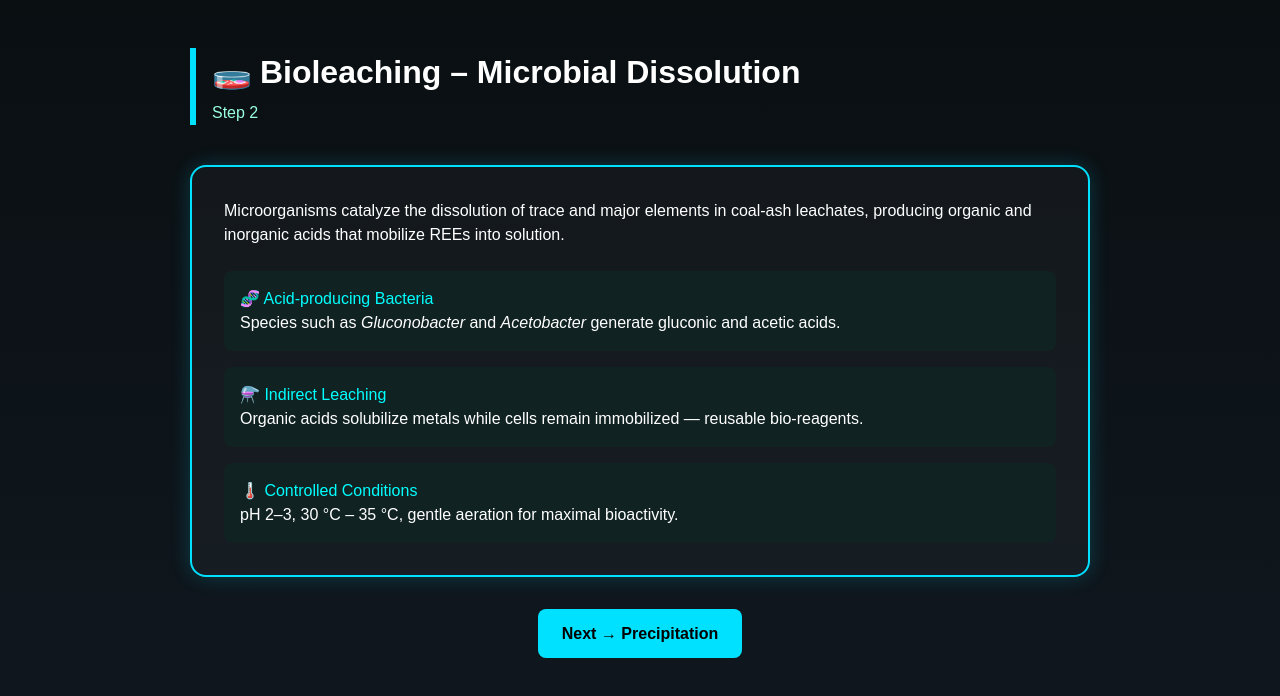
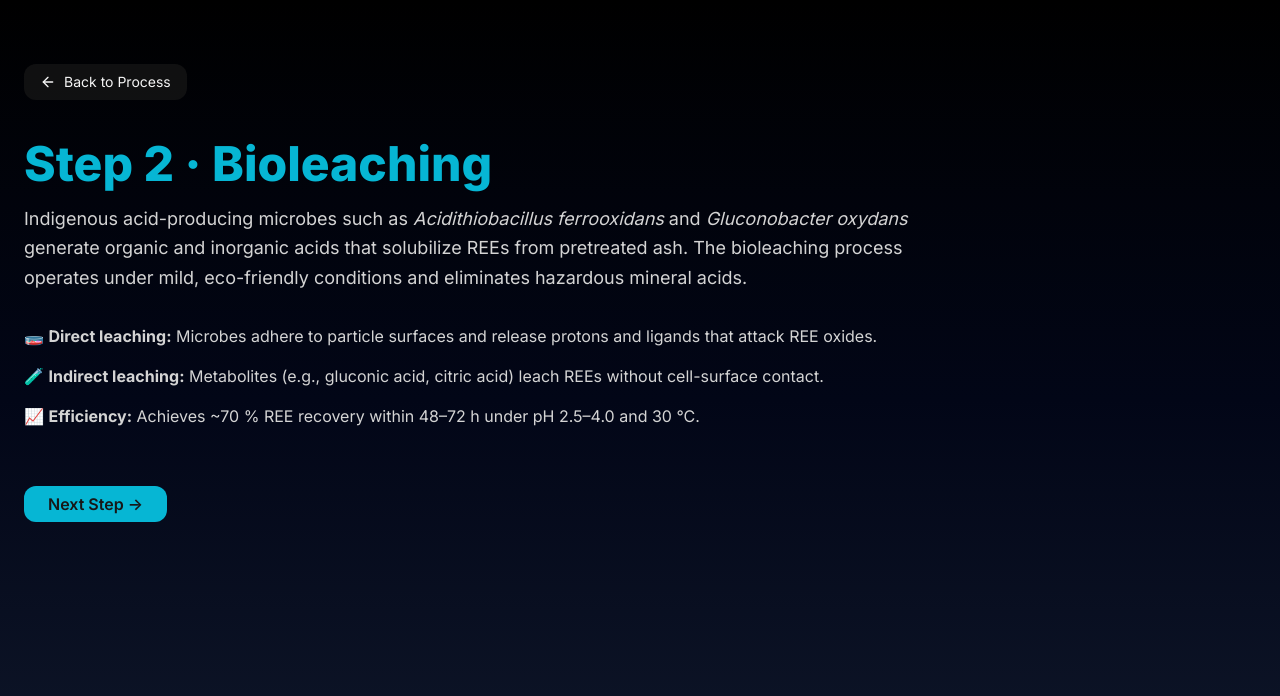
Before and after one commit to anuraggeo/w2wenergene, a React (Vite) app: page /step2 in a window 1280 px wide. Shown: the top 696 px of the page. Built offline with nearby package versions, Linux system fonts and the light colour scheme.

Commit message:
Commit all

```diff
--- a/src/Steps/Step1.jsx
+++ b/src/Steps/Step1.jsx
@@ -1,33 +1,39 @@
-import StepLayout from "../Components/StepLayout";
+import React from "react";
+import { ArrowLeft } from "lucide-react";
+import { useNavigate } from "react-router-dom";
+import { Link } from "react-router-dom";
 
 export default function Step1() {
+  const navigate = useNavigate();
+
   return (
-    <StepLayout
-      step="1"
-      color="#00ff88"
-      icon="⚡"
-      title="Activation of Coal Ash"
-      next={{ path: "/step2", label: "Bioleaching" }}
-    >
-      <p>
-        Coal ash is pretreated to enhance its reactivity and expose rare-earth-bearing phases.
-        Activation breaks down aluminosilicate matrices and increases the leachable surface area.
+    <div className="min-h-screen bg-gradient-to-b from-slate-950 via-slate-900 to-black text-neutral-100 px-6 py-16">
+      <button
+        onClick={() => navigate("/")}
+        className="mb-10 flex items-center gap-2 text-sm px-4 py-2 bg-neutral-900/70 rounded-xl hover:bg-neutral-800 transition"
+      >
+        <ArrowLeft size={16} /> Back to Process
+      </button>
+
+      <h1 className="text-5xl font-extrabold text-brand1 mb-4">Step 1 · Pretreatment & Activation</h1>
+      <p className="text-lg max-w-4xl leading-relaxed text-neutral-300">
+        The pretreatment phase enhances REE availability by breaking glassy aluminosilicate
+        matrices that encapsulate REEs in coal fly ash. Thermal and chemical activation methods
+        such as desilication, alkali roasting, or Flash Joule Heating (FJH) are employed to expose
+        mineral phases containing REEs.
       </p>
-
-      <div style={{ marginTop: "1.5rem", display: "grid", gap: "1rem" }}>
-        <div style={{ background: "#122", padding: "1rem", borderRadius: "0.5rem" }}>
-          <h3 style={{ color: "#0f0" }}>🔹 Alkali Activation</h3>
-          <p>Utilizes NaOH/KOH to dissolve amorphous phases and form reactive gels.</p>
-        </div>
-        <div style={{ background: "#122", padding: "1rem", borderRadius: "0.5rem" }}>
-          <h3 style={{ color: "#0f0" }}>🔹 Acid Activation</h3>
-          <p>Removes inert oxides, mobilizes Al/Fe, and increases REE accessibility.</p>
-        </div>
-        <div style={{ background: "#122", padding: "1rem", borderRadius: "0.5rem" }}>
-          <h3 style={{ color: "#0f0" }}>🔹 Sustainable Techniques</h3>
-          <p>Includes green solvents, low-temperature hydrothermal activation, and NaOH-recycling systems.</p>
-        </div>
-      </div>
-    </StepLayout>
+      <ul className="mt-8 space-y-4 text-neutral-300">
+        <li>⚙️ <b>Desilication:</b> NaOH or KOH treatment dissolves amorphous silica and increases porosity.</li>
+        <li>🔥 <b>FJH or roasting:</b> Rapid heating up to ~1000 °C converts REE-bearing glassy phases to crystalline oxides.</li>
+        <li>🧪 <b>Outcome:</b> Accessibility of REEs increases ~2–3× for subsequent leaching.</li>
+      </ul>
+      <div className="flex justify-center mt-16"></div>
+      <Link
+  to="/step2"
+  className="mt-6 bg-brand1 text-neutral-900 px-6 py-2 rounded-xl font-semibold hover:bg-brand2 transition"
+>
+  Next Step →
+</Link>
+    </div>
   );
 }
--- a/src/Steps/Step2.jsx
+++ b/src/Steps/Step2.jsx
@@ -1,33 +1,37 @@
-import StepLayout from "../Components/StepLayout";
+import React from "react";
+import { ArrowLeft } from "lucide-react";
+import { useNavigate } from "react-router-dom";
+import { Link } from "react-router-dom";
 
 export default function Step2() {
+  const navigate = useNavigate();
+
   return (
-    <StepLayout
-      step="2"
-      color="#00e0ff"
-      icon="🧫"
-      title="Bioleaching – Microbial Dissolution"
-      next={{ path: "/step3", label: "Precipitation" }}
-    >
-      <p>
-        Microorganisms catalyze the dissolution of trace and major elements in coal-ash leachates,
-        producing organic and inorganic acids that mobilize REEs into solution.
+    <div className="min-h-screen bg-gradient-to-b from-black via-slate-950 to-slate-900 text-neutral-100 px-6 py-16">
+      <button onClick={() => navigate("/")} className="mb-10 flex items-center gap-2 text-sm px-4 py-2 bg-neutral-900/70 rounded-xl hover:bg-neutral-800 transition">
+        <ArrowLeft size={16} /> Back to Process
+      </button>
+
+      <h1 className="text-5xl font-extrabold text-brand2 mb-4">Step 2 · Bioleaching</h1>
+      <p className="text-lg max-w-4xl leading-relaxed text-neutral-300">
+        Indigenous acid-producing microbes such as <i>Acidithiobacillus ferrooxidans</i> and
+        <i> Gluconobacter oxydans</i> generate organic and inorganic acids that solubilize REEs from
+        pretreated ash. The bioleaching process operates under mild, eco-friendly conditions and
+        eliminates hazardous mineral acids.
       </p>
 
-      <div style={{ marginTop: "1.5rem", display: "grid", gap: "1rem" }}>
-        <div style={{ background: "#122", padding: "1rem", borderRadius: "0.5rem" }}>
-          <h3 style={{ color: "#0ff" }}>🧬 Acid-producing Bacteria</h3>
-          <p>Species such as <em>Gluconobacter</em> and <em>Acetobacter</em> generate gluconic and acetic acids.</p>
-        </div>
-        <div style={{ background: "#122", padding: "1rem", borderRadius: "0.5rem" }}>
-          <h3 style={{ color: "#0ff" }}>⚗️ Indirect Leaching</h3>
-          <p>Organic acids solubilize metals while cells remain immobilized — reusable bio-reagents.</p>
-        </div>
-        <div style={{ background: "#122", padding: "1rem", borderRadius: "0.5rem" }}>
-          <h3 style={{ color: "#0ff" }}>🌡️ Controlled Conditions</h3>
-          <p>pH 2–3, 30 °C – 35 °C, gentle aeration for maximal bioactivity.</p>
-        </div>
-      </div>
-    </StepLayout>
+      <ul className="mt-8 space-y-4 text-neutral-300">
+        <li>🧫 <b>Direct leaching:</b> Microbes adhere to particle surfaces and release protons and ligands that attack REE oxides.</li>
+        <li>🧪 <b>Indirect leaching:</b> Metabolites (e.g., gluconic acid, citric acid) leach REEs without cell-surface contact.</li>
+        <li>📈 <b>Efficiency:</b> Achieves ~70 % REE recovery within 48–72 h under pH 2.5–4.0 and 30 °C.</li>
+      </ul>
+      <div className="flex justify-center mt-16"></div>
+      <Link
+  to="/step3"
+  className="mt-6 bg-brand2 text-neutral-900 px-6 py-2 rounded-xl font-semibold hover:bg-brand3 transition"
+>
+  Next Step →
+</Link>
+    </div>
   );
 }
--- a/src/Steps/Step3.jsx
+++ b/src/Steps/Step3.jsx
@@ -1,32 +1,38 @@
-import StepLayout from "../Components/StepLayout";
+import React from "react";
+import { ArrowLeft } from "lucide-react";
+import { useNavigate } from "react-router-dom";
+import { Link } from "react-router-dom";
 
 export default function Step3() {
+  const navigate = useNavigate();
+
   return (
-    <StepLayout
-      step="3"
-      color="#4b6fff"
-      icon="⚗️"
-      title="Precipitation and Recovery"
-      next={{ path: "/step4", label: "CO₂ Sequestration" }}
-    >
-      <p>
-        Once REEs are in solution, they are selectively precipitated into pure phases using chemical or biological methods.
+    <div className="min-h-screen bg-gradient-to-b from-slate-950 via-black to-slate-950 text-neutral-100 px-6 py-16">
+      <button onClick={() => navigate("/")} className="mb-10 flex items-center gap-2 text-sm px-4 py-2 bg-neutral-900/70 rounded-xl hover:bg-neutral-800 transition">
+        <ArrowLeft size={16} /> Back to Process
+      </button>
+
+      <h1 className="text-5xl font-extrabold text-brand3 mb-4">Step 3 · Precipitation & Recovery</h1>
+      <p className="text-lg max-w-4xl leading-relaxed text-neutral-300">
+        The REE-rich leachate from bioleaching is purified and the metals are selectively recovered
+        as oxalates or phosphates. Oxalic acid precipitation is the most common method, yielding
+        high-purity REE oxalates that can be calcined to oxides.
       </p>
 
-      <div style={{ marginTop: "1.5rem", display: "grid", gap: "1rem" }}>
-        <div style={{ background: "#122", padding: "1rem", borderRadius: "0.5rem" }}>
-          <h3 style={{ color: "#4b6fff" }}>🔹 Bioprecipitation</h3>
-          <p>Microbial metabolism drives localized pH rise, causing REE carbonate or oxalate precipitation.</p>
-        </div>
-        <div style={{ background: "#122", padding: "1rem", borderRadius: "0.5rem" }}>
-          <h3 style={{ color: "#4b6fff" }}>🔹 Solvent Extraction / D2EHPA</h3>
-          <p>Organic extractants selectively bind REEs over base metals for purification.</p>
-        </div>
-        <div style={{ background: "#122", padding: "1rem", borderRadius: "0.5rem" }}>
-          <h3 style={{ color: "#4b6fff" }}>🔹 Advanced Materials</h3>
-          <p>MOFs, membranes, and ionic liquids offer reusable, green separation approaches.</p>
-        </div>
-      </div>
-    </StepLayout>
+      <ul className="mt-8 space-y-4 text-neutral-300">
+       <li>
+  🧮 <b>Reaction:</b> REE³⁺ + 1.5 C₂O₄²⁻ &rarr; REE₂(C₂O₄)₃ &darr; (precipitate)
+</li>
+        <li>🔍 <b>Selectivity:</b> Calcium interference minimized by controlled pH (~1.5–2).</li>
+        <li>🌡 <b>Outcome:</b> ~95 % REE recovery with minimal reagent consumption.</li>
+      </ul>
+      <div className="flex justify-center mt-16"></div>
+      <Link
+  to="/step4"
+  className="mt-6 bg-brand3 text-neutral-900 px-6 py-2 rounded-xl font-semibold hover:bg-brand2 transition"
+>
+  Next Step →
+</Link>
+    </div>
   );
 }
--- a/src/Steps/Step4.jsx
+++ b/src/Steps/Step4.jsx
@@ -1,29 +1,36 @@
-import StepLayout from "../Components/StepLayout";
+import React from "react";
+import { ArrowLeft } from "lucide-react";
+import { useNavigate } from "react-router-dom";
+import { Link } from "react-router-dom";
 
 export default function Step4() {
+  const navigate = useNavigate();
+
   return (
-    <StepLayout
-      step="4"
-      color="#00ffcc"
-      icon="🌿"
-      title="CO₂ Sequestration and Carbonate Formation"
-      next={null}
-    >
-      <p>
-        Post-bioleaching, residual minerals and dissolved carbon are converted into stable carbonates via microbial activity,
-        achieving carbon capture and pH neutralization simultaneously.
+    <div className="min-h-screen bg-gradient-to-b from-black via-slate-950 to-slate-900 text-neutral-100 px-6 py-16">
+      <button onClick={() => navigate("/")} className="mb-10 flex items-center gap-2 text-sm px-4 py-2 bg-neutral-900/70 rounded-xl hover:bg-neutral-800 transition">
+        <ArrowLeft size={16} /> Back to Process
+      </button>
+
+      <h1 className="text-5xl font-extrabold text-green-400 mb-4">Step 4 · CO₂ Sequestration & Circular Economy</h1>
+      <p className="text-lg max-w-4xl leading-relaxed text-neutral-300">
+        The final residue, enriched with calcium and magnesium, can capture CO₂ to form stable
+        carbonates such as calcite and magnesite. This mineral carbonation process permanently
+        stores CO₂ and turns the residue into a carbon-negative building material.
       </p>
 
-      <div style={{ marginTop: "1.5rem", display: "grid", gap: "1rem" }}>
-        <div style={{ background: "#122", padding: "1rem", borderRadius: "0.5rem" }}>
-          <h3 style={{ color: "#0fc" }}>🌍 Carbonate Precipitation</h3>
-          <p>Microbes induce Ca-Mg carbonate formation, permanently fixing CO₂ as solid minerals.</p>
-        </div>
-        <div style={{ background: "#122", padding: "1rem", borderRadius: "0.5rem" }}>
-          <h3 style={{ color: "#0fc" }}>🔄 Circular Utilization</h3>
-          <p>CO₂ from combustion gases or fermentation reused in carbonation reactors.</p>
-        </div>
-      </div>
-    </StepLayout>
+      <ul className="mt-8 space-y-4 text-neutral-300">
+        <li>🌿 <b>Mechanism:</b> CaO / MgO + CO₂ → CaCO₃ / MgCO₃ (solid carbonates)</li>
+        <li>🏗 <b>Applications:</b> Carbonated ash can be reused in green cement or bricks.</li>
+        <li>🌍 <b>Impact:</b> Locks 250 kg CO₂ per ton ash — creating value from waste.</li>
+      </ul>
+      <div className="flex justify-center mt-16"></div>
+      <Link
+  to="/"
+  className="mt-6 bg-gradient-to-r from-brand1 to-brand2 text-neutral-900 px-6 py-2 rounded-xl font-semibold hover:shadow-lg transition"
+>
+  ← Back to Main Page
+</Link>
+    </div>
   );
 }
```
Also changed, not shown: src/Components/Pipeline.jsx (+4 -4 lines), src/main.jsx (+9 -12 lines).
